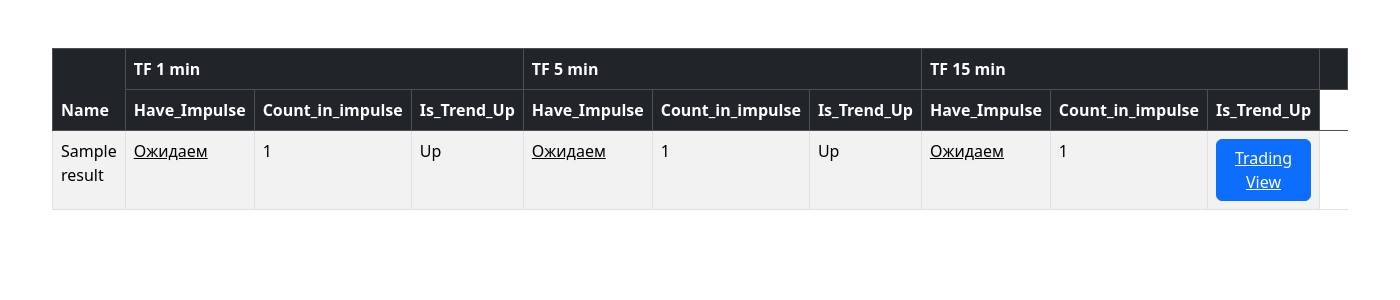
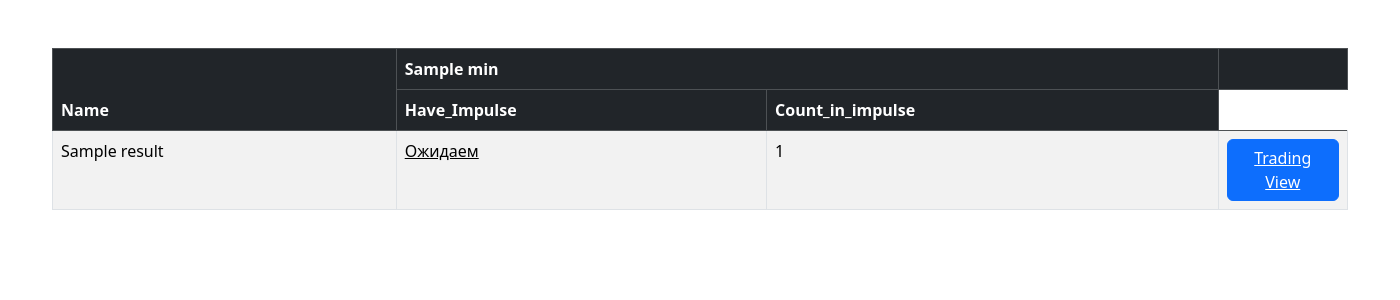
Before and after one commit to Fr3sto/Screener, a Django app: template app/templates/screener/currency_table.html in a window 1400 px wide. Shown: the part 56-356 px from the top of the page. Run offline with Django 4.2, Linux system fonts and the light colour scheme; the template is opened without the code that fills it: most values are stand-ins (such as "Sample title", 1, 10 or a date in 2020).

Commit message:
Final version 16-09-2023

```diff
--- a/app/templates/screener/currency_table.html
+++ b/app/templates/screener/currency_table.html
@@ -8,76 +8,40 @@
     <thead class="table-dark">
         <tr>
             <th  rowspan="2">Name</th>
-            <th colspan="3">TF 1 min</th>
-            <th colspan="3">TF 5 min</th>
-            <th colspan="3">TF 15 min</th>
+            {% for el in listTF %}
+                <th colspan="2">{{el}} min</th>
+            {% endfor %}
             <th width='10%'></th>
         </tr>
         <tr>
+            {% for el in listTF %}
                 <th>Have_Impulse</th>
             <th>Count_in_impulse</th>
-            <th>Is_Trend_Up</th>
-            <th>Have_Impulse</th>
-            <th>Count_in_impulse</th>
-            <th>Is_Trend_Up</th>
-            <th>Have_Impulse</th>
-            <th>Count_in_impulse</th>
-            <th>Is_Trend_Up</th>
+            {% endfor %}
         </tr>
     </thead>
     <tbody>
         {% for el in result %}
             <tr>
                 <td>{{el.name}}</td>
+                    {% for imp in el.impInfo%}
                     {% load my_color_filter %}
-                <td class="{{el.tf1.isOpen|my_color_filter}}">
-                    {% if el.tf1.isOpen == 1%}
-                        <a style='color:white' href={% url 'screener:test_view' el.name '1'%}>В импульсе</a>
+                        <td class="{{imp.impulse.isOpen|my_color_filter}}">
+                            {% if imp.impulse.isOpen == 1%}
+                                <a style='color:white' href={% url 'screener:test_view' el.name imp.TF%}>В импульсе</a>
                             {% else %}
-                        <a style='color:black' href={% url 'screener:test_view' el.name '1'%}>Ожидаем</a>
+                                <a style='color:black' href={% url 'screener:test_view' el.name imp.TF%}>Ожидаем</a>
                             {% endif%}
                         </td>
-                <td class="{{el.countC1|filter_count_in_impulse}}">
-                    {% if el.countC1 >= 10 %}
-                        <p style="color:white">{{el.countC1}}</p>
+                        <td class="{{imp.count|filter_count_in_impulse}}">
+                            {% if imp.count >= 20 %}
+                                <p style="color:white">{{imp.count}}</p>
                             {% else %}
-                        <p style="color:black">{{el.countC1}}</p>
+                                <p style="color:black">{{imp.count}}</p>
                             {%endif%}
                         </td>
-                <td>
-                    Up
-                </td>
-                <td class="{{el.tf5.isOpen|my_color_filter}}">
-                    {% if el.tf5.isOpen == 1%}
-                        <a style='color:white' href={% url 'screener:test_view' el.name '5'%}>В импульсе</a>
-                    {% else %}
-                        <a style='color:black' href={% url 'screener:test_view' el.name '5'%}>Ожидаем</a>
-                    {% endif%}
-                </td>
-                <td class="{{el.countC5|filter_count_in_impulse}}">
-                    {% if el.countC5 >= 10 %}
-                        <p style="color:white">{{el.countC5}}</p>
-                    {% else %}
-                        <p style="color:black">{{el.countC5}}</p>
-                    {%endif%}
-                </td>
-                <td>
-                    Up
-                </td>
-                <td class="{{el.tf15.isOpen|my_color_filter}}">
-                    {% if el.tf15.isOpen == 1%}
-                        <a style='color:white' href={% url 'screener:test_view' el.name '15'%}>В импульсе</a>
-                    {% else %}
-                        <a style='color:black' href={% url 'screener:test_view' el.name '15'%}>Ожидаем</a>
-                    {% endif%}
-                </td>
-                <td class="{{el.countC15|filter_count_in_impulse}}">
-                    {% if el.countC15 >= 10 %}
-                        <p style="color:white">{{el.countC15}}</p>
-                    {% else %}
-                        <p style="color:black">{{el.countC15}}</p>
-                    {%endif%}
-                </td>
+
+                    {% endfor %}
                 <td>
                     <button class="btn btn-primary">
                         <a style='color:white' href={% url 'screener:single_currency' el.name %}>Trading View</a>
```
Also changed, not shown: app/screener/admin.py (+1 -18 lines), app/screener/clientWork.py (+36 -0 lines), app/screener/db_request.py (+1 -11 lines), app/screener/math_methods.py (+15 -5 lines), app/screener/models.py (+1 -7 lines), app/screener/views.py (+17 -42 lines). Lines whose indentation alone changed are shown as unchanged.
